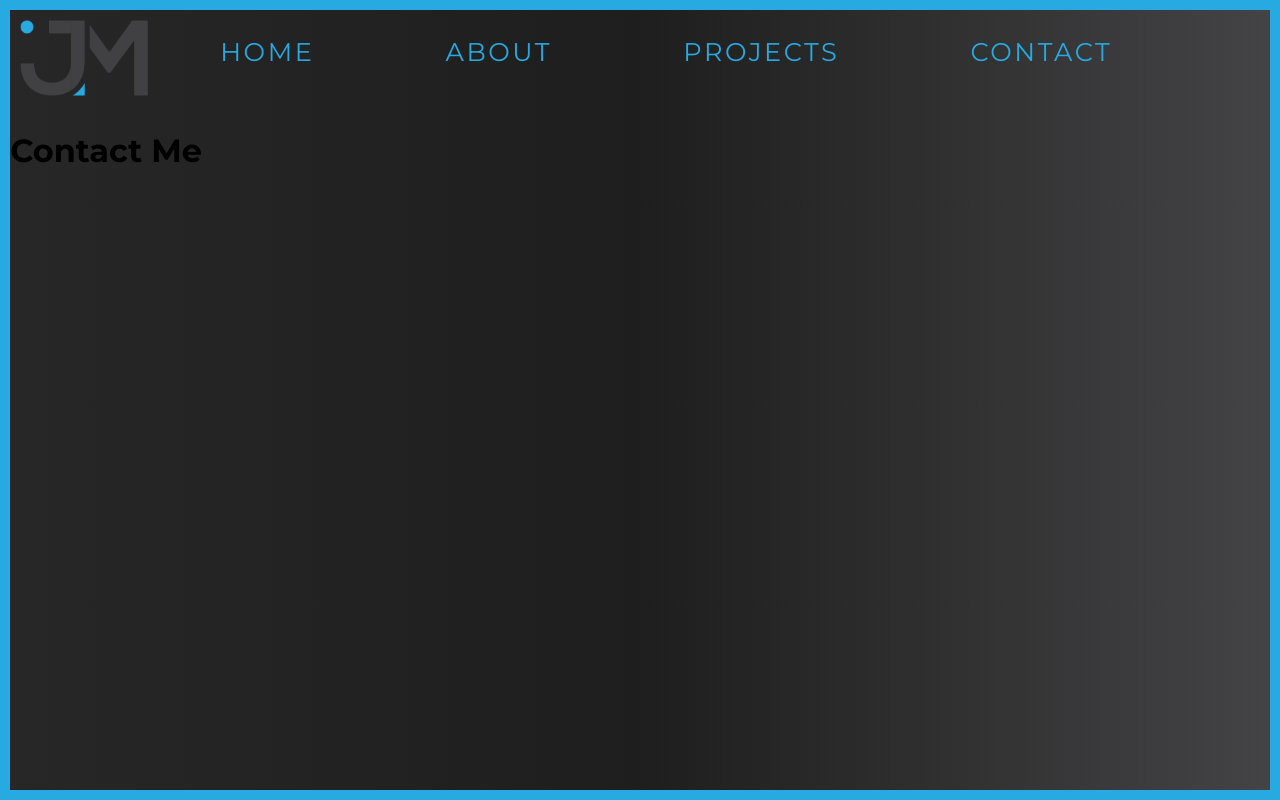
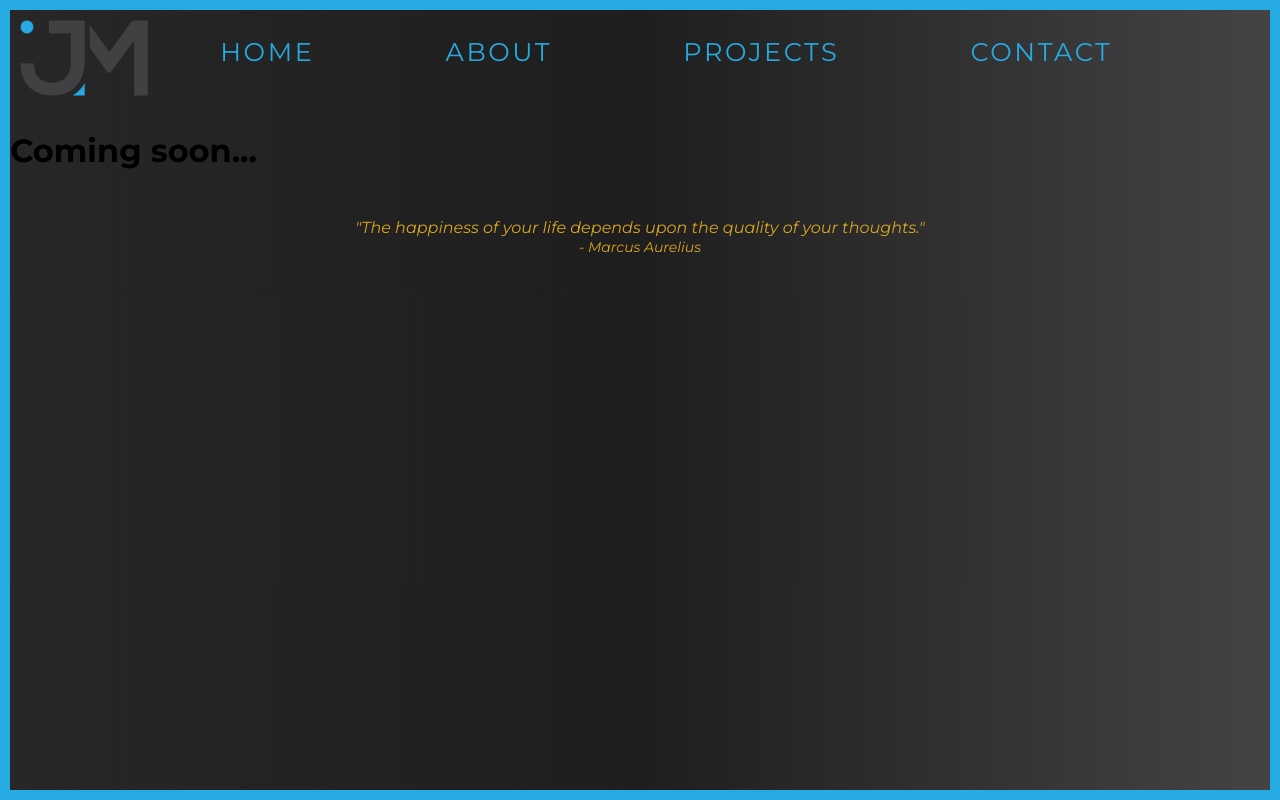
Before and after one commit to JMONDESIR/JoelMondesir, a React (Create React App) app: page /contact in a window 1280 px wide. Built offline with nearby package versions, Linux system fonts and the light colour scheme.

Commit message:
quote feature added

```diff
--- a/src/App.js
+++ b/src/App.js
@@ -5,6 +5,7 @@ import Home from './components/home/Home';
 import About from './components/about/About';
 import Projects from './components/projects/Projects';
 import Contact from './components/contact/Contact';
+import Footer from './components/footer/Footer'
 import './App.css';
 
 function App() {
@@ -22,6 +23,7 @@ function App() {
           <Route path="/projects" element={<Projects />} />
           <Route path="/contact" element={<Contact />} />
         </Routes>
+        <Footer />
 
       </div>
     </Router>
--- a/src/components/about/About.js
+++ b/src/components/about/About.js
@@ -1,7 +1,7 @@
 import React from 'react';
 
 function About() {
-  return <h1>About</h1>;
+  return <h1>Coming soon...</h1>;
 }
 
 export default About;
--- a/src/components/contact/Contact.js
+++ b/src/components/contact/Contact.js
@@ -1,7 +1,7 @@
 import React from 'react';
 
 function Contact() {
-  return <h1>Contact Me</h1>;
+  return <h1>Coming soon...</h1>;
 }
 
 export default Contact;
--- /dev/null
+++ b/src/components/footer/Footer.css
@@ -0,0 +1,17 @@
+.footer {
+  margin-top: auto;
+  color: goldenrod;
+  text-align: center;
+  padding: 10px 0;
+  font-style: italic;
+}
+
+.quote {
+  font-size: 16px;
+  color: goldenrod;
+}
+
+.author {
+  font-size: 14px;
+  color: goldenrod;
+}
--- /dev/null
+++ b/src/components/footer/Footer.js
@@ -0,0 +1,24 @@
+import React, { useEffect, useState } from 'react';
+import quotes from '../resources/quotes.json';
+import './Footer.css';
+
+function Footer() {
+  const [randomQuote, setRandomQuote] = useState({});
+
+  useEffect(() => {
+    const randomIndex = Math.floor(Math.random() * quotes.length);
+    setRandomQuote(quotes[randomIndex]);
+  }, []);
+
+  return (
+    <footer className="footer">
+      <p className="quote">
+        <em>"{randomQuote.quote}"</em>
+        <br />
+        <span className="author">- {randomQuote.author}</span>
+      </p>
+    </footer>
+  );
+}
+
+export default Footer;
--- a/src/components/home/Home.js
+++ b/src/components/home/Home.js
@@ -1,5 +1,6 @@
 import React from 'react';
 import Hero from '../hero/Hero';
+import Footer from '../footer/Footer';
 import './Home.css'
 
 function Home() {
--- a/src/components/projects/Projects.js
+++ b/src/components/projects/Projects.js
@@ -3,7 +3,7 @@ import React from 'react';
 function Projects() {
   return (
     <div>
-      <h1>Projects</h1>
+      <h1>Coming soon...</h1>
     </div>
   );
 }
--- /dev/null
+++ b/src/components/resources/quotes.json
@@ -0,0 +1,49 @@
+[
+  {
+    "quote": "You have power over your mind - not outside events. Realize this, and you will find strength.",
+    "author": "Marcus Aurelius" },
+  {
+    "quote": "It does not matter what you bear, but how you bear it.",
+    "author": "Seneca" },
+  {
+    "quote": "We suffer more often in imagination than in reality.",
+    "author": "Seneca" },
+  {
+    "quote": "He who is not a good servant will not be a good master.",
+    "author": "Plato" },
+  {
+    "quote": "The best revenge is not to be like your enemy.",
+    "author": "Marcus Aurelius" },
+  {
+    "quote": "The happiness of your life depends upon the quality of your thoughts.",
+    "author": "Marcus Aurelius"
+  },
+  {
+    "quote": "Waste no more time arguing about what a good man should be. Be one.",
+    "author": "Marcus Aurelius"
+  },
+  {
+    "quote": "It is not that we have a short time to live, but that we waste a lot of it.",
+    "author": "Seneca"
+  },
+  {
+    "quote": "He who is brave is free.",
+    "author": "Seneca"
+  },
+  {
+    "quote": "You have power over your mind, not outside events. Realize this, and you will find strength.",
+    "author": "Marcus Aurelius"
+  },
+  {
+    "quote": "The only way to deal with this life meaningfully is to find one's passion and pursue it.",
+    "author": "Epictetus"
+  },
+  {
+    "quote": "No man is free who is not master of himself.",
+    "author": "Epictetus"
+  },
+  {
+    "quote": "We suffer more often in imagination than in reality.",
+    "author": "Seneca"
+  }
+]
```
